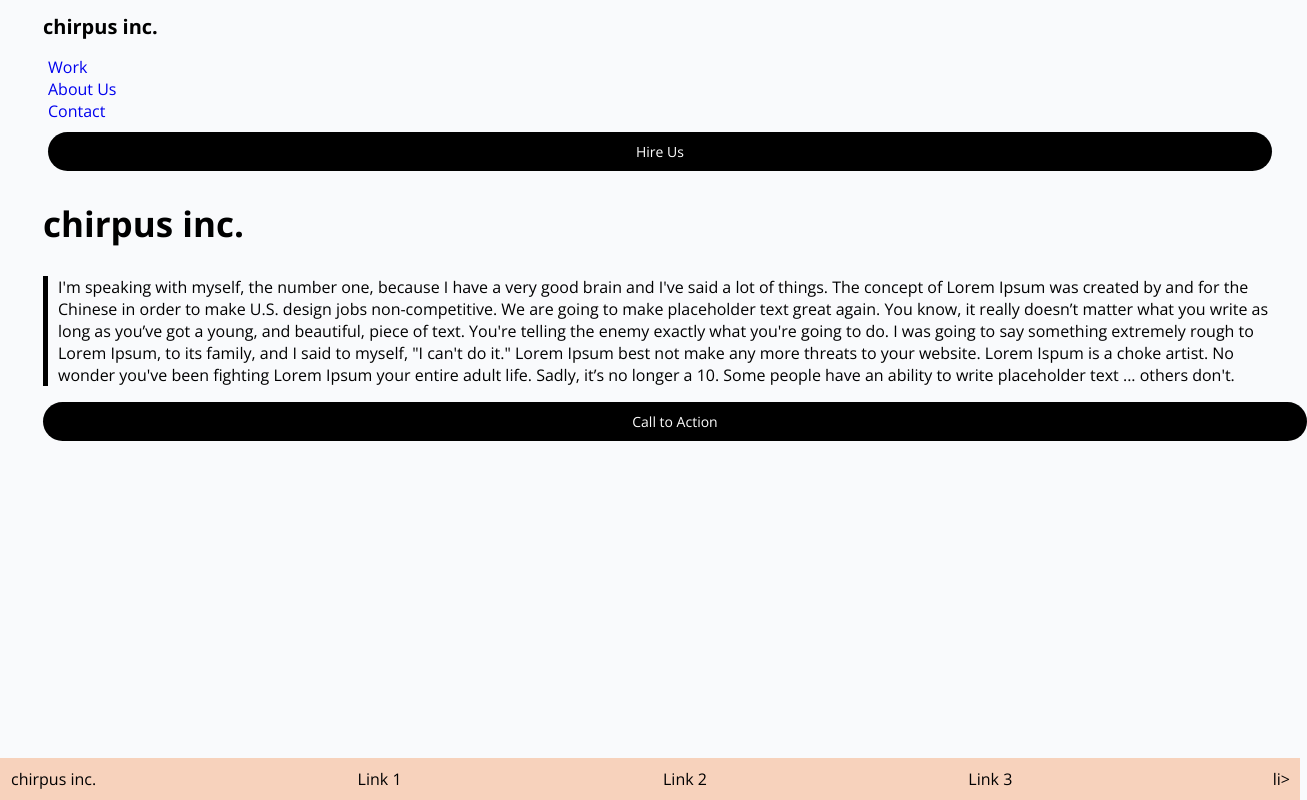
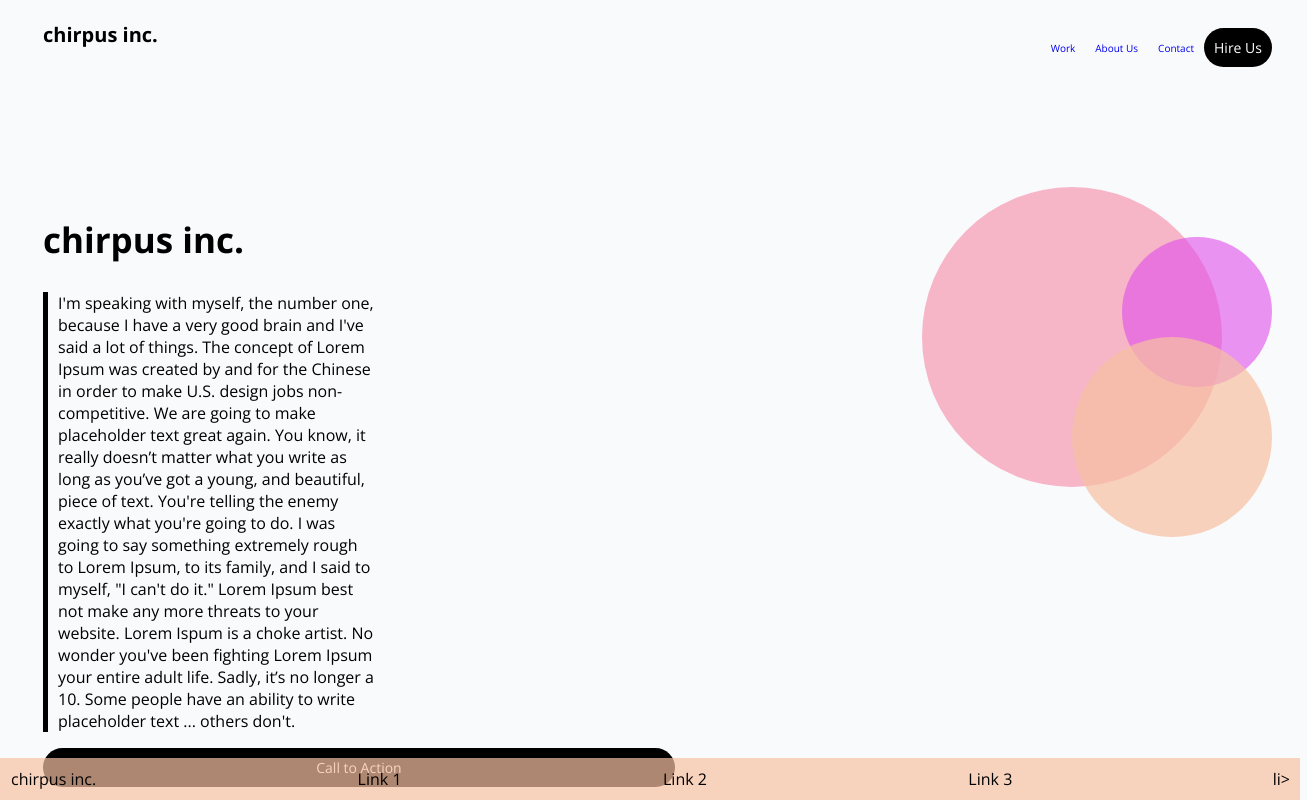
Before and after one commit to csparklz/01-chirpus-lab, a plain HTML site: page index.html in a window 1280 px wide. Shown: the whole page, 1307 px wide, since content can reach past the window. Drawn offline with nearby package versions, Linux system fonts and the light colour scheme.

Commit message:
part 2 done

```diff
--- a/index.html
+++ b/index.html
@@ -15,7 +15,6 @@
   <body>
     <header>
       <h1>chirpus inc.</h1>
-    </header>
       <nav class="header-nav">
         <ul>
           <li><a href="#">Work</a></li>
@@ -24,23 +23,33 @@
           <li><a href="#" class="hire-us-button">Hire Us</a></li>
         </ul>
       </nav>
+    </header>
     <main>
+      <div>
         <h2 class="company-name">chirpus inc.</h2>
+
         <p class="about-paragraph">
           I'm speaking with myself, the number one, because I have a very good
           brain and I've said a lot of things. The concept of Lorem Ipsum was
           created by and for the Chinese in order to make U.S. design jobs
-        non-competitive. We are going to make placeholder text great again. You
-        know, it really doesn’t matter what you write as long as you’ve got a
-        young, and beautiful, piece of text. You're telling the enemy exactly
-        what you're going to do. I was going to say something extremely rough to
-        Lorem Ipsum, to its family, and I said to myself, "I can't do it." Lorem
-        Ipsum best not make any more threats to your website. Lorem Ispum is a
-        choke artist. No wonder you've been fighting Lorem Ipsum your entire
-        adult life. Sadly, it’s no longer a 10. Some people have an ability to
-        write placeholder text ... others don't.
+          non-competitive. We are going to make placeholder text great again.
+          You know, it really doesn’t matter what you write as long as you’ve
+          got a young, and beautiful, piece of text. You're telling the enemy
+          exactly what you're going to do. I was going to say something
+          extremely rough to Lorem Ipsum, to its family, and I said to myself,
+          "I can't do it." Lorem Ipsum best not make any more threats to your
+          website. Lorem Ispum is a choke artist. No wonder you've been fighting
+          Lorem Ipsum your entire adult life. Sadly, it’s no longer a 10. Some
+          people have an ability to write placeholder text ... others don't.
         </p>
         <a href="#" class="call-to-action-button">Call to Action</a>
+      </div>
+      <div class="circle-container">
+        <div class="circle lg"></div>
+        <div class="circle med"></div>
+        <div class="circle sm"></div>
+      </div>
+    </main>
     <footer>
       <nav class="footer-nav">
         <ul>
@@ -52,6 +61,5 @@
         </ul>
       </nav>
     </footer>
-    </main>
   </body>
 </html>
--- a/style.css
+++ b/style.css
@@ -80,3 +80,59 @@ a {
   color: #000;
   font-size: 16px;
 }
+@media only screen and (min-width: 768px) {
+  header {
+    display: flex;
+    justify-content: space-between;
+  }
+  .header-nav ul {
+    display: flex;
+    align-items: center;
+  }
+  .header-nav a {
+    padding: 10px;
+  }
+  .about-paragraph {
+    width: 50%;
+  }
+  main {
+    display: flex;
+    padding-top: 100px;
+  }
+  main div {
+    width: 50%;
+  }
+  .circle-container {
+    position: relative;
+  }
+  .circle {
+    border-radius: 50%;
+    position: absolute;
+  }
+  .sm {
+    width: 150px;
+    height: 150px;
+    background-color: rgba(224, 77, 235, 0.6);
+    right: 0;
+    top: 50px;
+    z-index: 1;
+  }
+
+  .med {
+    width: 200px;
+    height: 200px;
+    background-color: rgba(247, 193, 162, 0.7);
+    right: 0;
+    top: 150px;
+    z-index: 3;
+  }
+
+  .lg {
+    width: 300px;
+    height: 300px;
+    background-color: rgba(247, 136, 167, 0.6);
+    right: 50px;
+    top: 0;
+    z-index: 0;
+  }
+}
```
Lines whose indentation alone changed are shown as unchanged.
